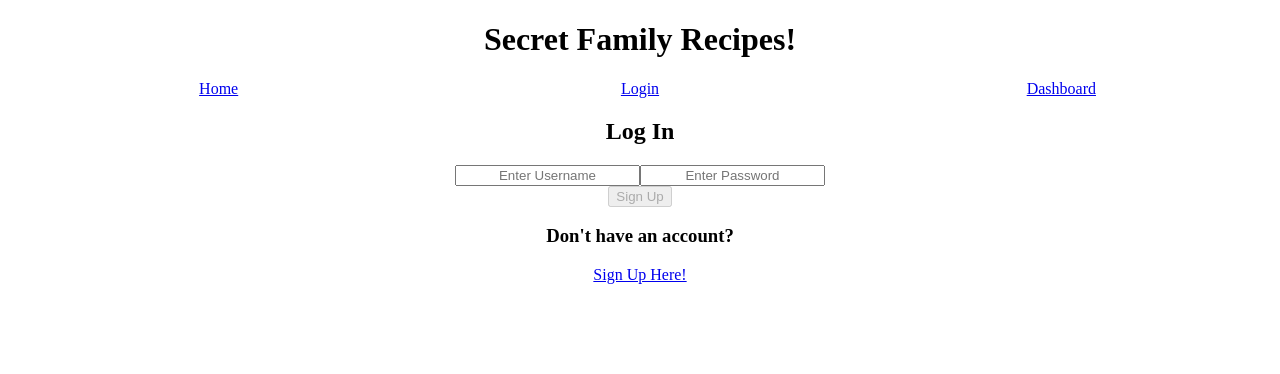
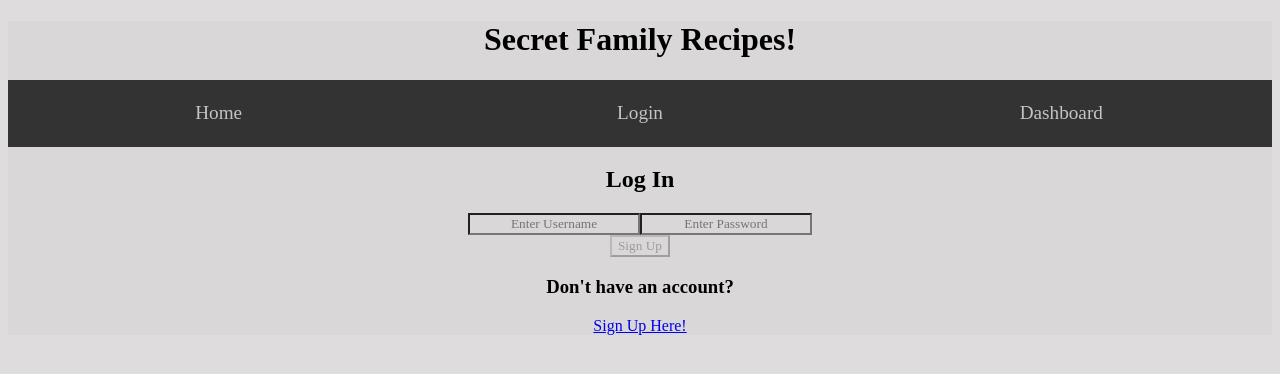
Before and after one commit to bw-secret-family-recipes-4/Front-End, a React (Create React App) app in the folder family-recipes/: page /login in a window 1280 px wide. Shown: the top 374 px of the page. Built offline with nearby package versions, Linux system fonts and the light colour scheme.

Commit message:
Login, signup, home, ready for review and data. Few styles added.

```diff
--- a/family-recipes/src/components/Home.js
+++ b/family-recipes/src/components/Home.js
@@ -1,10 +1,31 @@
-import React from "react";
+import Axios from "axios";
+import React, { useEffect, useState } from "react";
+import Cards from './cards'
+
 const Home = () => {
-  return (
-    <>
-      Miah do your get request here and all that jazz
-    </>
-  );
+  const [prc,setprc] = useState([])
+  useEffect(() => {
+    Axios.get('https://secret-family-recipes-bw.herokuapp.com/')
+    .then((res) => {
+      console.log(res)
+      setprc(res)
+
+    })
+
+  },[])
+
+  const newArray = [...prc]
+    return (
+    <div>
+      <h1>Public Recipes</h1>
+      {newArray.map(eachCard => {
+        return(
+          <Cards  data = {eachCard}/>
+        )
+      })}
+    </div>
+    )
+
 };
 
 export default Home;
--- a/family-recipes/src/components/Signup.js
+++ b/family-recipes/src/components/Signup.js
@@ -64,8 +64,9 @@ const Signup = () => {
   }
 
   const postUser = (newUser) => {
-    axios.post(newUser)
+    axios.post('https://secret-family-recipes-bw.herokuapp.com/',newUser)
     .then(response => {
+      console.log(response)
 
     })
     .catch(error =>{
@@ -85,7 +86,6 @@ const Signup = () => {
     <div>
       <h2>Sign Up</h2>
       <form onSubmit = {Submit}>
-
           <input
               name = 'name'
               type = 'text'
--- /dev/null
+++ b/family-recipes/src/components/cards.js
@@ -0,0 +1,17 @@
+import React from 'react'
+
+const Cards = props => {
+    const {data} = props
+
+
+
+        return(
+            <div className = 'recipes'>
+                <h2>{data.name}</h2>
+                <p>Fill with data</p>
+            </div>
+        )
+
+}
+
+export default Cards
--- a/family-recipes/src/components/components.css
+++ b/family-recipes/src/components/components.css
@@ -1,3 +1,22 @@
 *{
     text-align: center;
+    background-color: #dad8d8e0;
+    font-family: 'Grandstander', cursive;
 }
+.links div{
+    display: flex;
+    justify-content: space-evenly;
+    padding: .5%;
+    background-color: #333333;
+
+}
+.links div a{
+    text-decoration: none;
+    background-color: #333333;
+    color: #dad8d8e0;
+    font-size: 1.2rem;
+    padding: 1rem;
+}
+div button:hover{
+    background-color: aliceblue;
+}
```
